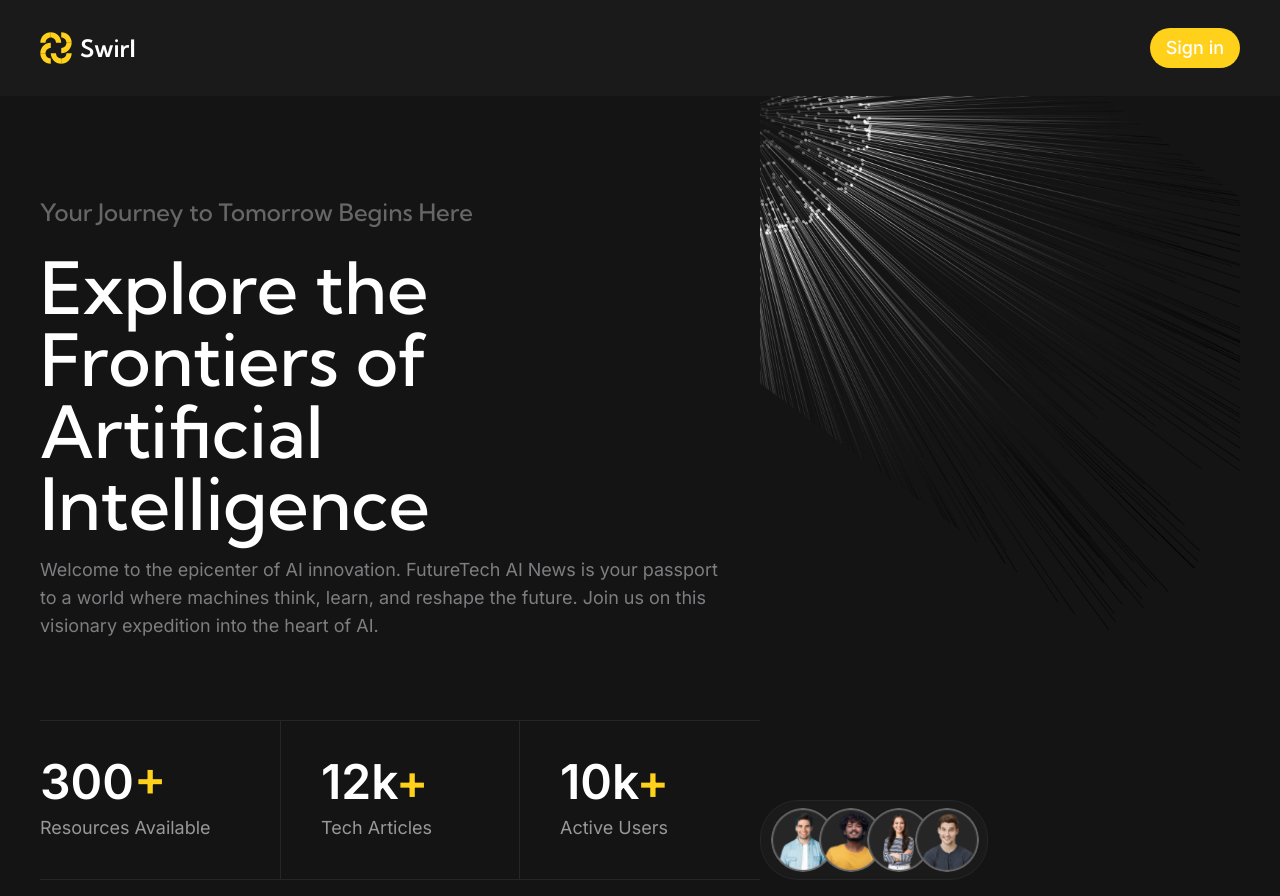
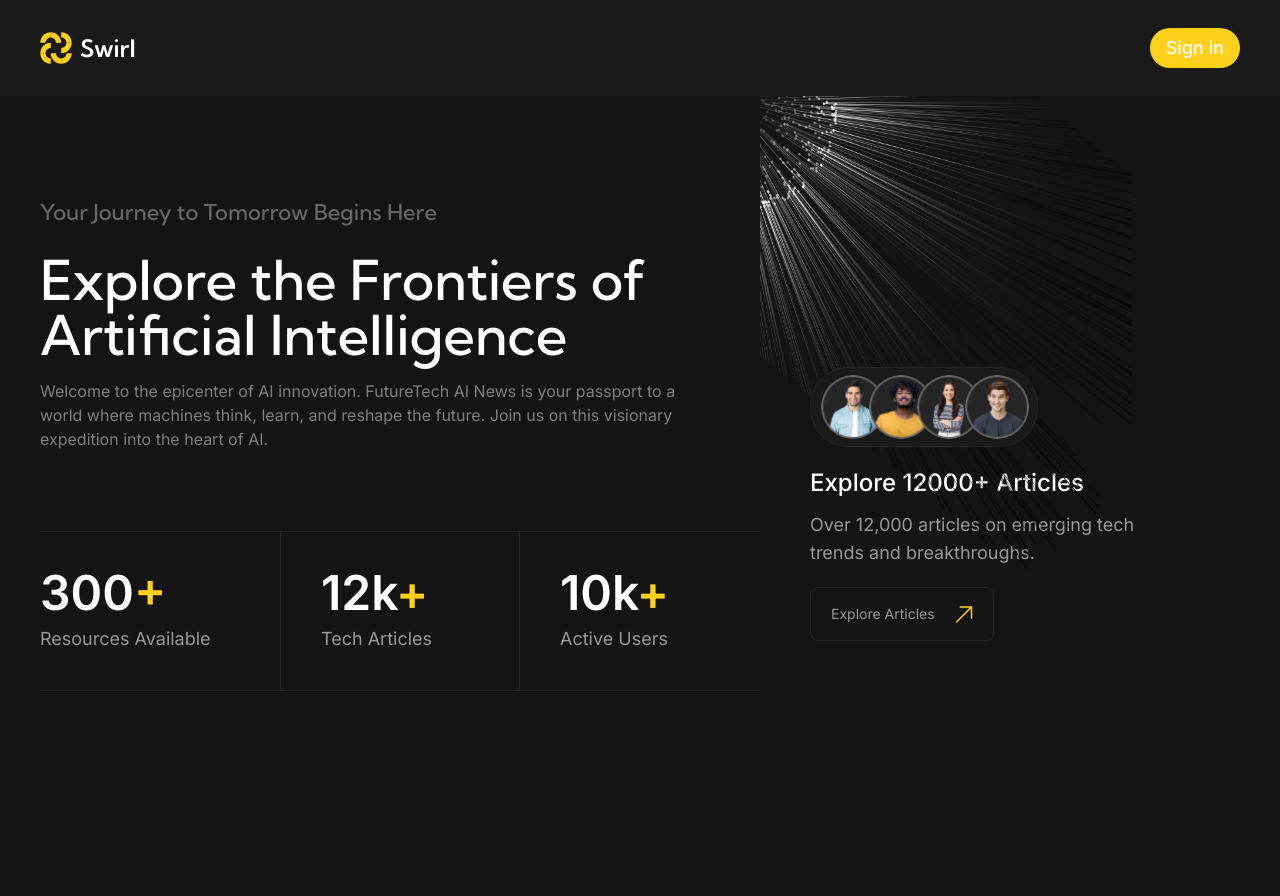
Before and after one commit to AbassKoyang/swirl, a React (Vite) app: page / in a window 1280 px wide. Built offline with nearby package versions, Linux system fonts and the light colour scheme.

Commit message:
completed hero section  desktop and laptop

```diff
--- a/src/components/Hero.jsx
+++ b/src/components/Hero.jsx
@@ -1,6 +1,8 @@
 import HeroStats from "./HeroStats";
 import MoonEffect from '../assets/mooneffect.png'
 import HeroAvatar from "./HeroAvatar";
+import Arrow from "../assets/yellowarrow.svg"
+import { Link } from "react-router-dom";
 
 const Hero = () => {
 
@@ -8,15 +10,23 @@ const Hero = () => {
     <section className="w-full grid grid-rows-2 lg:grid-cols-5 lg:grid-rows-none bg-[#141414]">
       <div className="row-span-1 lg:col-span-3 bg-transparent flex flex-col items-start justify-start pt-[100px]">
         <div className="w-full pr-10">
-            <p className="text-2xl font-medium font-kumbh text-[#666666]">Your Journey to Tomorrow Begins Here</p>
-            <h1 className="text-7xl font-medium font-kumbh text-white my-4 mt-6">Explore the Frontiers of Artificial Intelligence</h1>
-            <p className="text-lg font-normal text-[#7E7E81] font-inter mb-[80px]">Welcome to the epicenter of AI innovation. FutureTech AI News is your passport to a world where machines think, learn, and reshape the future. Join us on this visionary expedition into the heart of AI.</p>
+            <p className="text-[22px] font-medium font-kumbh text-[#666666]">Your Journey to Tomorrow Begins Here</p>
+            <h1 className="text-[55px] leading-none 2xl:text-7xl font-medium font-kumbh text-white my-4 mt-6">Explore the Frontiers of Artificial Intelligence</h1>
+            <p className="text-[16px] font-normal text-[#7E7E81] font-inter mb-[80px]">Welcome to the epicenter of AI innovation. FutureTech AI News is your passport to a world where machines think, learn, and reshape the future. Join us on this visionary expedition into the heart of AI.</p>
         </div>
         <HeroStats />
       </div>
       <div className="row-span-1 lg:col-span-2 bg-transparent pt-[100px] relative overflow-hidden flex flex-col items-start justify-end">
-        <img src={MoonEffect} alt="Moon effect" className="w-full h-[550px] absolute top-0 left-0" />
-        <HeroAvatar />
+        <img src={MoonEffect} alt="Moon effect" className="w-[80%] h-[500px] absolute -top-3 -left-3" />
+        <div className="p-[50px] 2xl:p-[80px]">
+          <HeroAvatar />
+          <p className="font-medium text-white text-2xl font-inter mt-5">Explore 12000+ Articles</p>
+          <p className="font-normal text-[#98989A] text-lg font-inter mt-3">Over 12,000 articles on emerging tech trends and breakthroughs.</p>
+          <button to='/' className="flex items-center justify-center gap-5 2xl:gap-[10px] px-[20px] py-4 2xl:px-[24px] 2xl:py-[18px] mt-[20px] 2xl:mt-[30px] bg-[#141414] border border-[#262626] rounded-[8px] 2xl:rounded-xl text-[#98989A] font-normal font-inter text-sm 2xl:text-lg">
+            <p>Explore Articles</p>
+            <img src={Arrow} alt="Arrow icon" />
+          </button>
+        </div>
       </div>
     </section>
   )
```
Also changed, not shown: src/assets/yellowarrow.svg (added).
